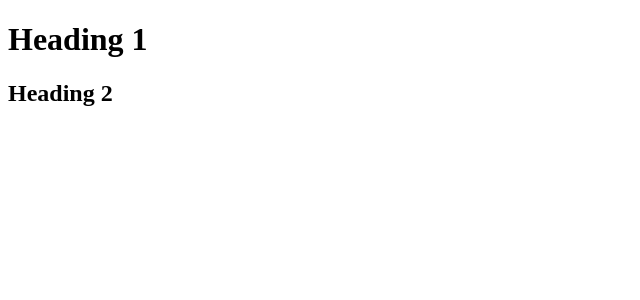
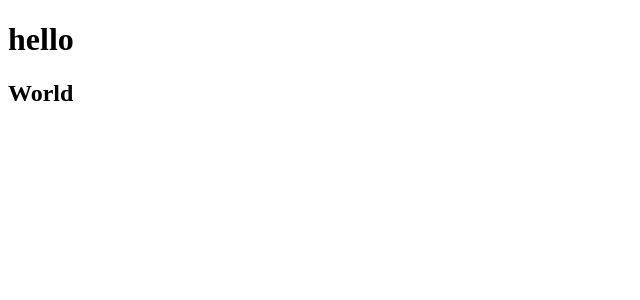
Before and after one commit to saurabhkumar444/NamasteReact, a React (Vite) app: page / in a window 1280 px wide. Shown: the top 300 px of the page, without its empty margins (0-640 px from the left). Built offline with nearby package versions, Linux system fonts and the light colour scheme.

Commit message:
print function compoent

```diff
--- a/App.js
+++ b/App.js
@@ -1,29 +1,13 @@
 import React from "react";
 import ReactDOM from "react-dom/client";
 
-const heading = React.createElement(
-  "h1",
-  {
-    id: "title",
-  },
-  "Heading 1"
-);
-const heading2 = React.createElement(
-  "h2",
-  {
-    id: "title2",
-  },
-  "Heading 2"
-);
-const container = React.createElement(
-  "div",
-  {
-    id: "container",
-    hello: "numer",
-  },
-  [heading, heading2]
+const Heading = (
+  <div>
+    <h1 key="h1">hello</h1>
+    <h2 key="h2">World</h2>
+  </div>
 );
 
 const root = ReactDOM.createRoot(document.getElementById("root"));
 
-root.render(container);
+root.render(Heading);
```
